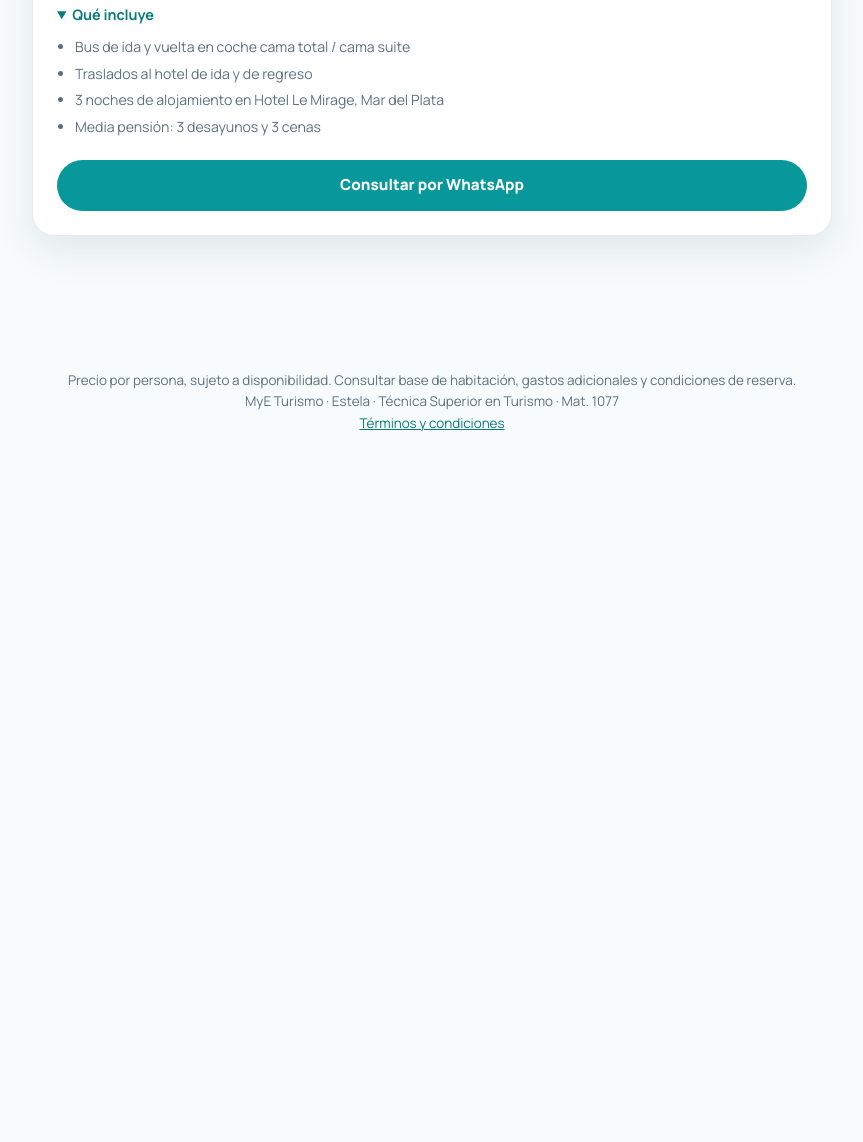
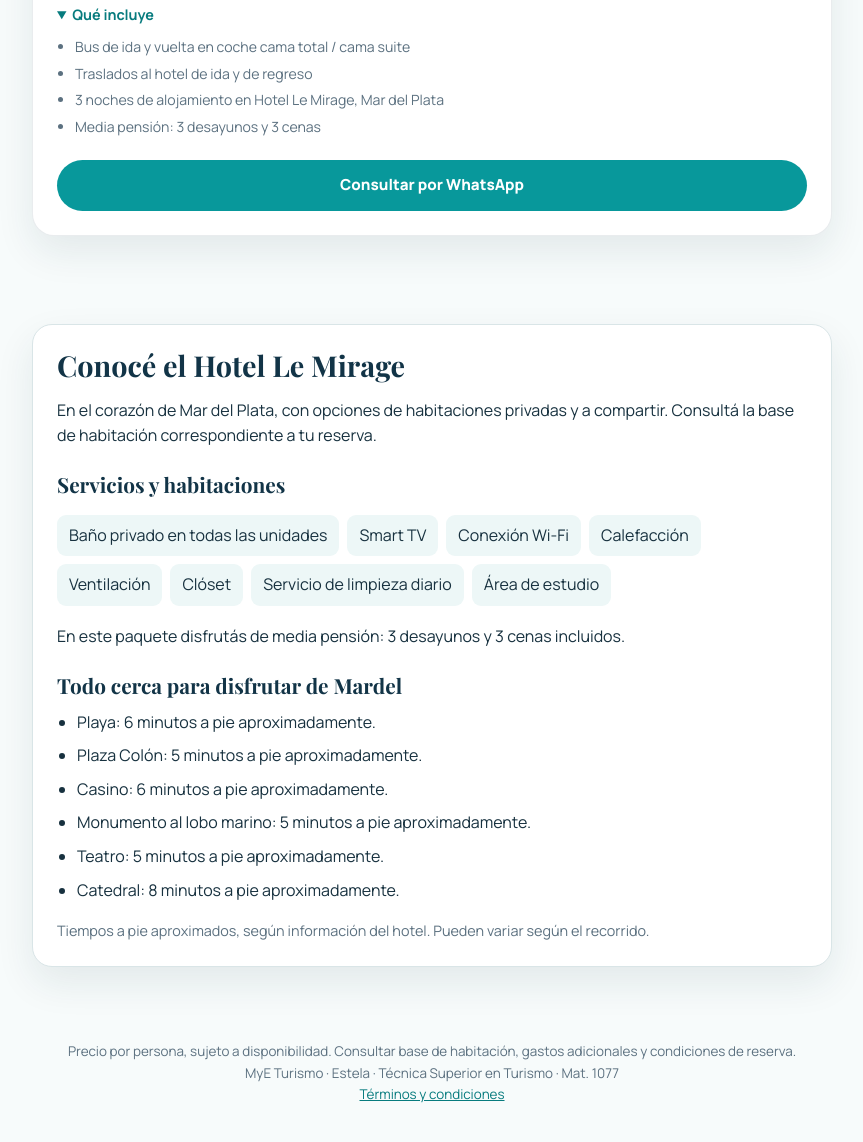
Before and after one commit to estyrunners/mye-turismo-web, a plain HTML site: page mar-del-plata/index.html in a window 1280 px wide. Shown: the part 1220-2362 px from the top of the page, without its empty margins (208-1071 px from the left). Before the commit the page ends 1694 px from the top, so only its background shows below. Drawn offline with nearby package versions, Linux system fonts and the light colour scheme.

Commit message:
Mar del Plata: sumar habitaciones, servicios y ubicación de Le Mirage

```diff
--- a/mar-del-plata/index.html
+++ b/mar-del-plata/index.html
@@ -17,7 +17,7 @@
   <link rel="preconnect" href="https://fonts.gstatic.com" crossorigin>
   <link href="https://fonts.googleapis.com/css2?family=Manrope:wght@400;600;700;800&family=Playfair+Display:wght@600;700&display=swap" rel="stylesheet">
   <style>
-    .hero{background:linear-gradient(115deg,#123447,#077b7e);color:#fff}.hero h1{color:#fff}.hero .eyebrow{color:#f3e1c7}.mardel-contenido{padding-top:32px;padding-bottom:48px}.mardel-contenido .grid{grid-template-columns:minmax(0,1fr);max-width:800px;margin:auto}.mardel-espera{padding:28px;background:#fff;border:1px solid #d9e5e7;border-radius:18px}.mardel-espera p{margin:12px 0 20px}[hidden]{display:none!important}
+    .hero{background:linear-gradient(115deg,#123447,#077b7e);color:#fff}.hero h1{color:#fff}.hero .eyebrow{color:#f3e1c7}.mardel-contenido{padding-top:32px;padding-bottom:48px}.mardel-contenido .grid{grid-template-columns:minmax(0,1fr);max-width:800px;margin:auto}.mardel-espera{padding:28px;background:#fff;border:1px solid #d9e5e7;border-radius:18px}.mardel-espera p{margin:12px 0 20px}.mardel-hotel{max-width:800px;margin:28px auto 0;padding:24px;border:1px solid #d9e5e7;border-radius:20px;background:#fff;box-shadow:var(--shadow)}.mardel-hotel h2{font-size:1.8rem;margin-bottom:16px}.mardel-hotel h3{font-size:1.3rem;margin:24px 0 12px}.mardel-servicios{display:flex;flex-wrap:wrap;gap:8px;list-style:none;margin:18px 0;padding:0}.mardel-servicios li{background:#edf7f7;padding:8px 12px;border-radius:9px}.mardel-ubicacion{padding-left:20px}.mardel-ubicacion li{margin:8px 0}.mardel-aclaracion{margin-top:16px;color:#5c7180;font-size:.9rem}[hidden]{display:none!important}
   </style>
 </head>
 <body>
@@ -25,6 +25,16 @@
   <section class="hero"><div class="container"><span class="eyebrow">Especial verano 2027 · Enero y febrero</span><h1>¡Tu verano en Mar del Plata!</h1><p>Unos días de playa, paseos y descanso, con el viaje y la estadía organizados.</p><p>Hotel Le Mirage · 3 noches · Media pensión · Coche cama total / cama suite</p></div></section>
   <main class="container mardel-contenido">
     <div class="grid" id="mardel-paquete"></div>
+    <section class="mardel-hotel" id="mardel-hotel" aria-labelledby="mardel-hotel-titulo" hidden>
+      <h2 id="mardel-hotel-titulo">Conocé el Hotel Le Mirage</h2>
+      <p id="mardel-hotel-descripcion"></p>
+      <h3>Servicios y habitaciones</h3>
+      <ul class="mardel-servicios" id="mardel-servicios"></ul>
+      <p>En este paquete disfrutás de media pensión: 3 desayunos y 3 cenas incluidos.</p>
+      <h3>Todo cerca para disfrutar de Mardel</h3>
+      <ul class="mardel-ubicacion" id="mardel-ubicacion"></ul>
+      <p class="mardel-aclaracion">Tiempos a pie aproximados, según información del hotel. Pueden variar según el recorrido.</p>
+    </section>
     <div class="mardel-espera" id="mardel-espera"><h2>Consultá por Mar del Plata</h2><p>Te ayudamos a elegir tu próxima salida a la costa.</p><a class="btn btn-primary" href="https://wa.me/5491131537638?text=Hola%20MyE%20Turismo%2C%20quiero%20consultar%20por%20Mar%20del%20Plata.">Consultar por WhatsApp</a></div>
     <noscript><p>Activá JavaScript para ver el paquete y sus fotos o consultanos por WhatsApp.</p></noscript>
   </main>
@@ -34,7 +44,16 @@
   <script>
     (function(){
       const paquete=(window.PAQUETES||[]).find(p=>p.id==='v27-mar-del-plata-le-mirage');
-      if(paquete)document.getElementById('mardel-paquete').innerHTML=window.MYE_CATALOGO.tarjeta(paquete,{abierto:true});
+      if(paquete){
+        document.getElementById('mardel-paquete').innerHTML=window.MYE_CATALOGO.tarjeta(paquete,{abierto:true});
+        const hotel=paquete.detalleHotel;
+        if(hotel){
+          document.getElementById('mardel-hotel-descripcion').textContent=hotel.descripcion;
+          hotel.servicios.forEach(texto=>{const li=document.createElement('li');li.textContent=texto;document.getElementById('mardel-servicios').append(li);});
+          hotel.ubicacion.forEach(punto=>{const li=document.createElement('li');li.textContent=punto.lugar+': '+punto.minutos+' minutos a pie aproximadamente.';document.getElementById('mardel-ubicacion').append(li);});
+          document.getElementById('mardel-hotel').hidden=false;
+        }
+      }
       document.getElementById('mardel-espera').hidden=Boolean(paquete);
     })();
   </script>
--- a/paquetes.js
+++ b/paquetes.js
@@ -31,8 +31,22 @@ window.PAQUETES = [
       {src: "../foto-hotel-le-mirage-fachada.jpeg", alt: "Fachada del Hotel Le Mirage en Mar del Plata"},
       {src: "../foto-hotel-le-mirage-habitacion.jpeg", alt: "Habitación del Hotel Le Mirage con tres camas individuales"},
       {src: "../foto-hotel-le-mirage-sala.jpeg", alt: "Sala de estar del Hotel Le Mirage con sillones junto al acceso"},
-      {src: "../foto-hotel-le-mirage-recepcion.jpeg", alt: "Mostrador de recepción y sector de estar del Hotel Le Mirage"}
-    ],
+      {src: "../foto-hotel-le-mirage-recepcion.jpeg", alt: "Mostrador de recepción y sector de estar del Hotel Le Mirage"},
+      {src: "../foto-hotel-le-mirage-matrimonial.png", alt: "Fotos de una habitación matrimonial del Hotel Le Mirage, con cama doble, ventana y ventilador de techo", contener: true},
+      {src: "../foto-hotel-le-mirage-triple.png", alt: "Fotos de una habitación triple del Hotel Le Mirage, con cama matrimonial y cama individual", contener: true}
+    ],
+    detalleHotel: {
+      descripcion: "En el corazón de Mar del Plata, con opciones de habitaciones privadas y a compartir. Consultá la base de habitación correspondiente a tu reserva.",
+      servicios: ["Baño privado en todas las unidades", "Smart TV", "Conexión Wi-Fi", "Calefacción", "Ventilación", "Clóset", "Servicio de limpieza diario", "Área de estudio"],
+      ubicacion: [
+        {lugar: "Playa", minutos: 6},
+        {lugar: "Plaza Colón", minutos: 5},
+        {lugar: "Casino", minutos: 6},
+        {lugar: "Monumento al lobo marino", minutos: 5},
+        {lugar: "Teatro", minutos: 5},
+        {lugar: "Catedral", minutos: 8}
+      ]
+    },
     subtitulo: "Verano 2027 · Media pensión · Coche cama total / cama suite",
     transporte: "Coche cama total / cama suite",
     fechas: "Enero 2027: 2, 5, 8, 11, 14, 17, 20, 23, 26 y 29 · Febrero 2027: 1, 4, 7, 10, 13, 16, 19, 22 y 25",
--- a/solos-y-solas/galeria.js
+++ b/solos-y-solas/galeria.js
@@ -23,6 +23,7 @@
       figure.setAttribute('aria-label', 'Foto ' + (i + 1) + ' de ' + fotos.length);
       const img = crear('img', '');
       img.src = foto.src; img.alt = foto.alt; img.width = 1600; img.height = 1000; img.loading = 'lazy'; img.decoding = 'async';
+      if (foto.contener) img.style.objectFit = 'contain';
       figure.append(img); tira.append(figure);
     });
     const anterior = crear('button', 'solos-foto-anterior', '‹');
```
Also changed, not shown: foto-hotel-le-mirage-matrimonial.png (added), foto-hotel-le-mirage-triple.png (added).
